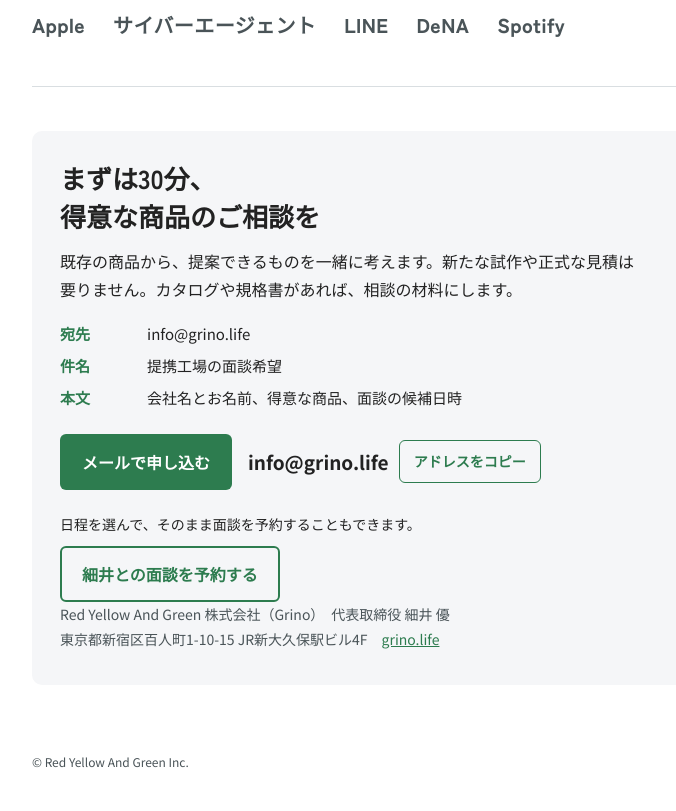
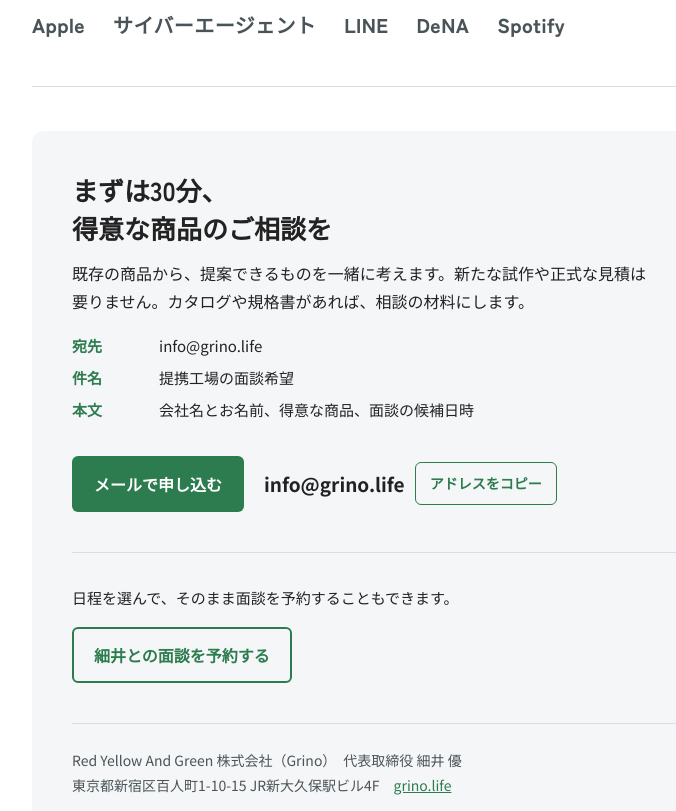
Before and after one commit to yuhosoi-del/grino-factory, a plain HTML site: page index.html in a window 1280 px wide. Shown: the part 7402-8213 px from the top of the page, without its empty margins (88-764 px from the left). Drawn offline with Linux system fonts and the light colour scheme.

Commit message:
Update LP: contact block spacing

```diff
--- a/index.html
+++ b/index.html
@@ -191,18 +191,21 @@ ul.awards li{font-size:15px;padding-left:16px;position:relative}
 ul.awards li::before{content:"";position:absolute;left:0;top:.72em;width:7px;height:7px;background:var(--green);border-radius:1px}
 
 /* 申し込み */
-.contact{background:var(--surface);border-radius:10px;padding:28px}
+.contact{background:var(--surface);border-radius:12px;padding:40px}
 .contact h2{font-size:clamp(22px,3vw,26px);margin-bottom:12px;line-height:1.45}
 .contact > p{margin:0 0 6px;max-width:40em}
 .how{margin:18px 0 0;display:grid;gap:6px}
 .how div{display:grid;grid-template-columns:5em 1fr;gap:12px;font-size:15px}
 .how dt{font-weight:700;color:var(--green)}
 .how dd{margin:0}
-.actions{display:flex;flex-wrap:wrap;align-items:center;gap:12px 16px;margin:22px 0 0}
+.actions{display:flex;flex-wrap:wrap;align-items:center;gap:16px 20px;margin:32px 0 0}
+.alt-group{margin:40px 0 0;padding-top:32px;border-top:1px solid var(--line)}
+.alt-group .lead{margin:0 0 16px;font-size:15px;color:var(--fg)}
+.alt-group .actions{margin:0}
 .mail{display:flex;flex-wrap:wrap;align-items:center;gap:10px}
 .mail code{font-family:var(--body);font-size:19px;font-weight:700;color:var(--fg);user-select:all;word-break:break-all}
 .copy{font:inherit;font-size:14px;font-weight:700;padding:8px 14px;border-radius:6px;border:1px solid var(--green);background:transparent;color:var(--green);cursor:pointer}
-.company{font-size:14px;color:var(--muted);margin:20px 0 0}
+.contact .company{font-size:14px;color:var(--muted);margin:40px 0 0;padding-top:24px;border-top:1px solid var(--line);line-height:1.8;max-width:none}
 footer{padding-block:22px 36px;font-size:12px;color:var(--muted)}
 
 @media (max-width:960px){.flow3,.team,.benefits{grid-template-columns:1fr}.works{grid-template-columns:repeat(3,1fr)}}
@@ -227,7 +230,10 @@ footer{padding-block:22px 36px;font-size:12px;color:var(--muted)}
   .photos3{gap:8px}
   .cat{grid-template-columns:1fr;gap:2px}
   .how div{grid-template-columns:1fr;gap:0}
-  .contact{padding:22px 18px}
+  .contact{padding:28px 20px}
+  .actions{margin-top:28px}
+  .alt-group{margin-top:32px;padding-top:28px}
+  .contact .company{margin-top:32px;padding-top:20px}
   .cmp thead{display:none}
   .cmp,.cmp tbody,.cmp tr,.cmp th,.cmp td{display:block;width:auto}
   .cmp tr{padding:14px 0 4px;border-top:1px solid var(--line)}
@@ -578,8 +584,10 @@ html{scroll-behavior:smooth}
       <a class="btn" href="mailto:info@grino.life?subject=%E6%8F%90%E6%90%BA%E5%B7%A5%E5%A0%B4%E3%81%AE%E9%9D%A2%E8%AB%87%E5%B8%8C%E6%9C%9B&amp;body=%E4%BC%9A%E7%A4%BE%E5%90%8D%E3%81%A8%E3%81%8A%E5%90%8D%E5%89%8D%EF%BC%9A%0A%E5%BE%97%E6%84%8F%E3%81%AA%E5%95%86%E5%93%81%EF%BC%9A%0A%E9%9D%A2%E8%AB%87%E3%81%AE%E5%80%99%E8%A3%9C%E6%97%A5%E6%99%82%EF%BC%883%E3%81%A4%E3%81%BB%E3%81%A9%EF%BC%89%EF%BC%9A%0A">メールで申し込む</a>
       <div class="mail"><code id="addr">info@grino.life</code><button class="copy" id="copy" type="button">アドレスをコピー</button></div>
     </div>
-    <p class="company" style="margin-top:22px;color:var(--fg)">日程を選んで、そのまま面談を予約することもできます。</p>
-    <div class="actions" style="margin-top:10px"><a class="btn alt" href="https://timerex.net/s/yu.hosoi_de48/01be7077" target="_blank" rel="noopener">細井との面談を予約する</a></div>
+    <div class="alt-group">
+      <p class="lead">日程を選んで、そのまま面談を予約することもできます。</p>
+      <div class="actions"><a class="btn alt" href="https://timerex.net/s/yu.hosoi_de48/01be7077" target="_blank" rel="noopener">細井との面談を予約する</a></div>
+    </div>
     <p class="company">Red Yellow And Green 株式会社（Grino）　代表取締役 細井 優<br>東京都新宿区百人町1-10-15 <span class="nb">JR新大久保駅ビル4F</span>　<a href="https://grino.life/" target="_blank" rel="noopener">grino.life</a></p>
   </div>
 </section>
```
